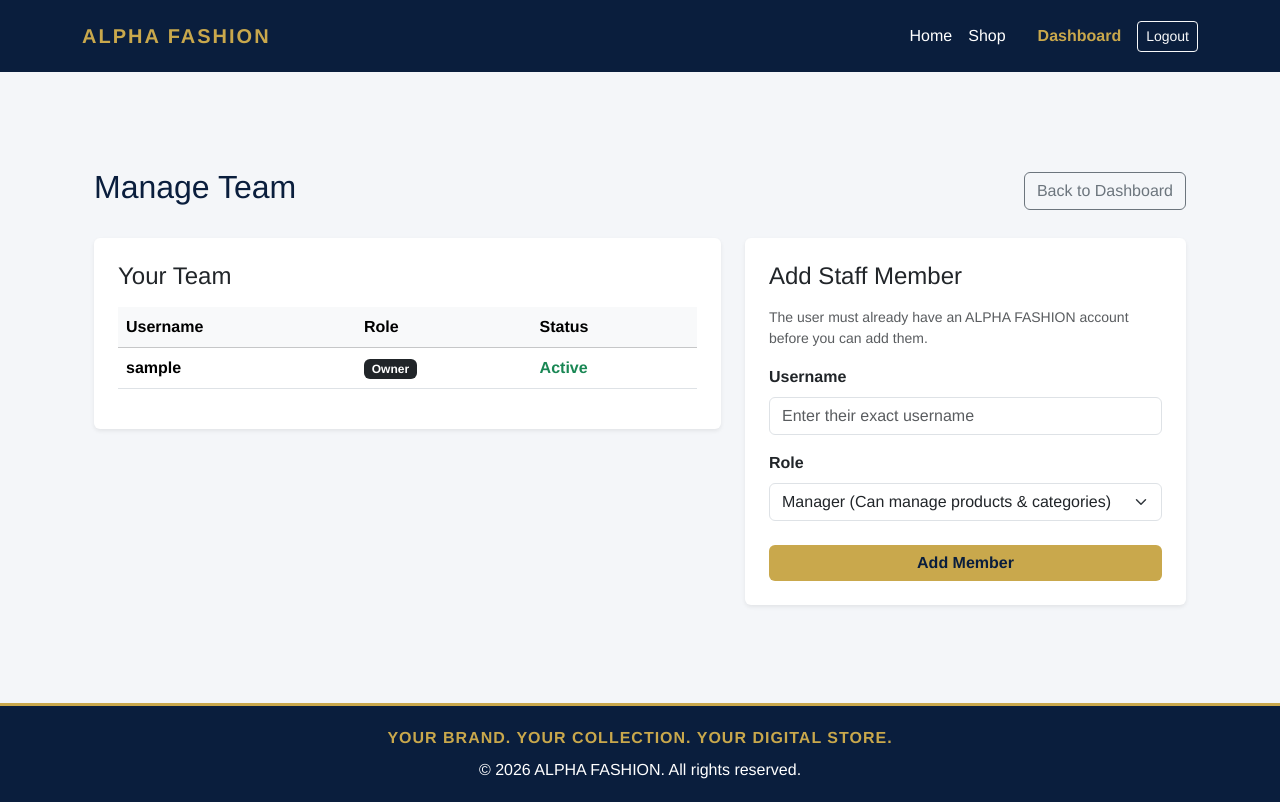
After one commit to Iniobongcodex2/alpha-fashion, a Django app: page /dashboard/team/ in a window 1280 px wide. The commit adds this page. Run offline with Django 5.2, Linux system fonts and the light colour scheme; a user stored in the database is signed in; tables that the repository leaves empty hold one stand-in row (values such as "Sample post").

Commit message:
Stage 6: Completed team management and role-based access control

```diff
--- a/core/urls.py
+++ b/core/urls.py
@@ -21,6 +21,7 @@ urlpatterns = [
     path('dashboard/product/<int:pk>/edit/', views.edit_product, name='edit_product'),
     path('dashboard/categories/', views.manage_categories, name='manage_categories'),
     path('dashboard/profile/', views.manage_profile, name='manage_profile'),
+    path('dashboard/team/', views.manage_team, name='manage_team'),
     path('dashboard/pricing/', views.pricing, name='pricing'),
     path('dashboard/upgrade-plan/', views.upgrade_plan, name='upgrade_plan'),
 
--- a/core/views.py
+++ b/core/views.py
@@ -275,3 +275,41 @@ def upgrade_plan(request):
 
     # If someone tries to visit the URL directly without submitting the form
     return redirect('pricing')
+from django.contrib.auth.models import User # Add this to the top of your imports if it's not there!
+
+@login_required
+def manage_team(request):
+    membership = BusinessMembership.objects.filter(user=request.user).first()
+
+    # Security: Only the OWNER can manage the team
+    if not membership or membership.role != 'Owner':
+        return redirect('dashboard')
+
+    business = membership.business
+    team_members = BusinessMembership.objects.filter(business=business)
+
+    if request.method == 'POST':
+        username = request.POST.get('username')
+        role = request.POST.get('role')
+
+        try:
+            # Find the user by their username
+            new_user = User.objects.get(username=username)
+
+            # Check if they are already in this business
+            if not BusinessMembership.objects.filter(user=new_user, business=business).exists():
+                BusinessMembership.objects.create(
+                    user=new_user,
+                    business=business,
+                    role=role
+                )
+        except User.DoesNotExist:
+            # If the username doesn't exist, we just pass for now (we can add error messages later)
+            pass
+
+        return redirect('manage_team')
+
+    return render(request, 'core/manage_team.html', {
+        'team_members': team_members,
+        'business': business
+    })
--- a/templates/core/dashboard.html
+++ b/templates/core/dashboard.html
@@ -9,7 +9,8 @@
         <a href="{% url 'add_product' %}" class="btn btn-alpha-gold mb-4">+ Add New Product</a>
         <a href="{% url 'manage_categories' %}" class="btn btn-outline-dark mb-4 ms-2">Manage Categories</a>
         <a href="{% url 'manage_profile' %}" class="btn btn-outline-secondary mb-4 ms-2">Store Settings</a>
-        <a href="{% url 'pricing' %}" class="btn btn-dark mb-4 ms-2">Upgrade Plan</a> <!-- NEW BUTTON -->
+        <a href="{% url 'manage_team' %}" class="btn btn-outline-dark mb-4 ms-2">Manage Team</a> <!-- NEW BUTTON -->
+        <a href="{% url 'pricing' %}" class="btn btn-dark mb-4 ms-2">Upgrade Plan</a>
     </div>
 
     <div style="display: flex; gap: 20px; margin-top: 30px;">
@@ -19,7 +20,7 @@
         </div>
         <div style="background: #f8f9fa; padding: 20px; border-radius: 8px; flex: 1; border: 1px solid #ddd;">
             <h3>Current Plan</h3>
-            <p style="font-size: 24px; font-weight: bold; color: #1a1a5a;">{{ business.subscription_status }}</p> <!-- Shows the plan here -->
+            <p style="font-size: 24px; font-weight: bold; color: #1a1a5a;">{{ business.subscription_status }}</p>
         </div>
     </div>
 
--- /dev/null
+++ b/templates/core/manage_team.html
@@ -0,0 +1,80 @@
+{% extends 'base.html' %}
+
+{% block title %}Manage Team - {{ business.business_name }}{% endblock %}
+
+{% block content %}
+<div class="container py-5">
+    <div class="d-flex justify-content-between align-items-center mb-4">
+        <h2 style="color: var(--alpha-navy);">Manage Team</h2>
+        <a href="{% url 'dashboard' %}" class="btn btn-outline-secondary">Back to Dashboard</a>
+    </div>
+
+    <div class="row">
+        <!-- Left Side: Current Team Members -->
+        <div class="col-md-7">
+            <div class="card shadow-sm border-0 p-4">
+                <h4 class="mb-3">Your Team</h4>
+                <table class="table table-hover align-middle">
+                    <thead class="table-light">
+                        <tr>
+                            <th>Username</th>
+                            <th>Role</th>
+                            <th>Status</th>
+                        </tr>
+                    </thead>
+                    <tbody>
+                        {% for member in team_members %}
+                            <tr>
+                                <td><strong>{{ member.user.username }}</strong></td>
+                                <td>
+                                    {% if member.role == 'Owner' %}
+                                        <span class="badge bg-dark">{{ member.role }}</span>
+                                    {% elif member.role == 'Manager' %}
+                                        <span class="badge bg-primary">{{ member.role }}</span>
+                                    {% else %}
+                                        <span class="badge bg-secondary">{{ member.role }}</span>
+                                    {% endif %}
+                                </td>
+                                <td>
+                                    {% if member.membership_status == 'Active' %}
+                                        <span class="text-success fw-bold">Active</span>
+                                    {% else %}
+                                        <span class="text-danger fw-bold">{{ member.membership_status }}</span>
+                                    {% endif %}
+                                </td>
+                            </tr>
+                        {% endfor %}
+                    </tbody>
+                </table>
+            </div>
+        </div>
+
+        <!-- Right Side: Add New Team Member Form -->
+        <div class="col-md-5">
+            <div class="card shadow-sm border-0 p-4">
+                <h4 class="mb-3">Add Staff Member</h4>
+                <p class="text-muted small">The user must already have an ALPHA FASHION account before you can add them.</p>
+
+                <form method="POST">
+                    {% csrf_token %}
+
+                    <div class="mb-3">
+                        <label class="form-label fw-bold">Username</label>
+                        <input type="text" name="username" class="form-control" placeholder="Enter their exact username" required>
+                    </div>
+
+                    <div class="mb-3">
+                        <label class="form-label fw-bold">Role</label>
+                        <select name="role" class="form-select" required>
+                            <option value="Manager">Manager (Can manage products & categories)</option>
+                            <option value="Staff">Staff (Limited access)</option>
+                        </select>
+                    </div>
+
+                    <button type="submit" class="btn btn-alpha-gold w-100 mt-2">Add Member</button>
+                </form>
+            </div>
+        </div>
+    </div>
+</div>
+{% endblock %}
```
